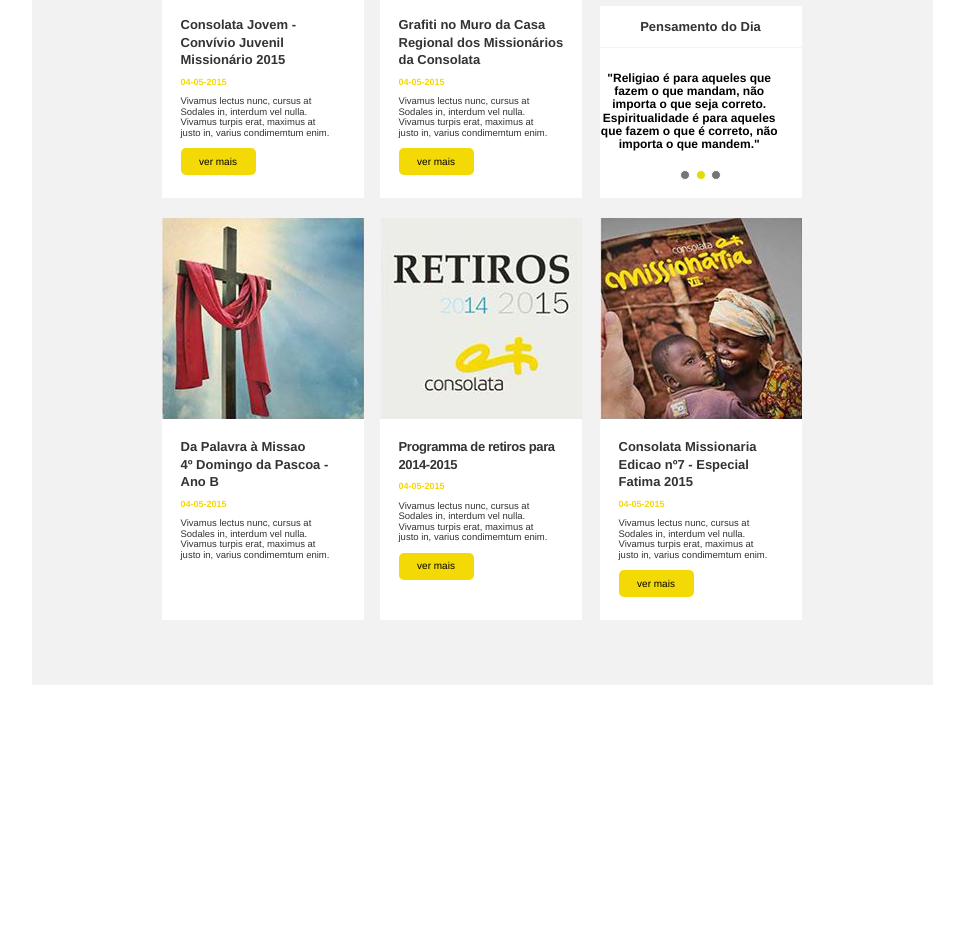
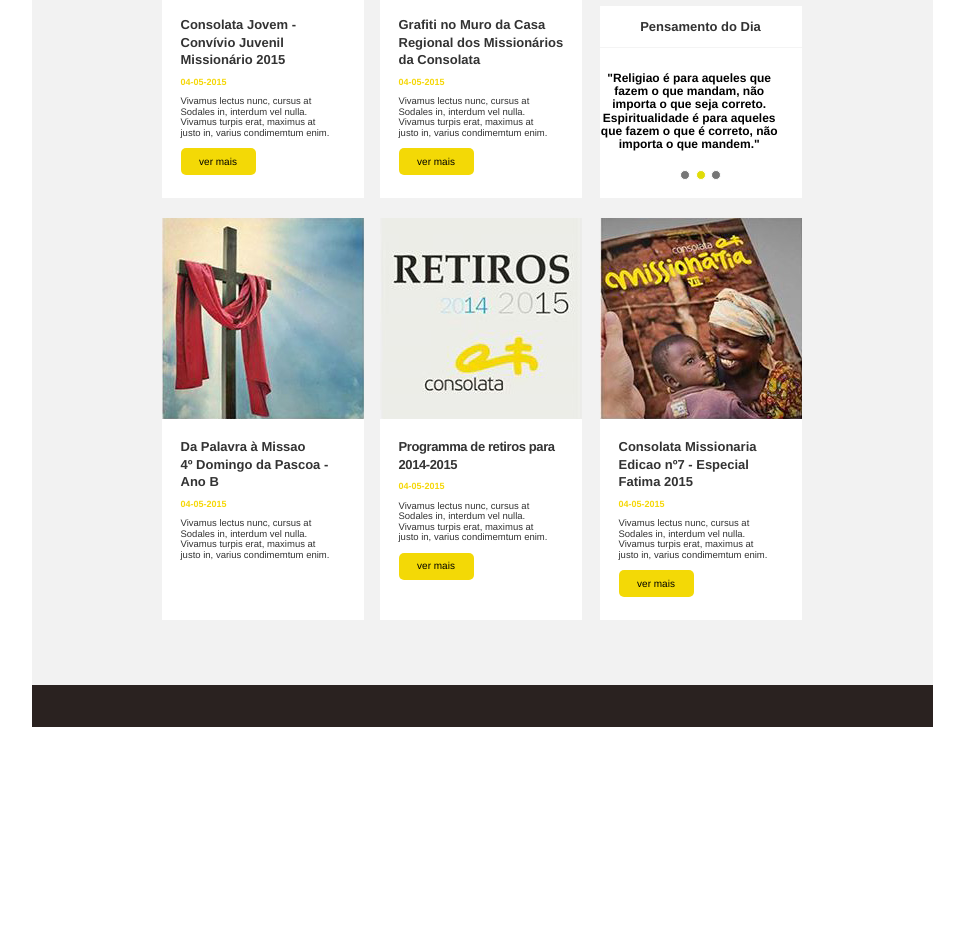
Before and after one commit to lehung151292/euro, a plain HTML site: page index.html in a window 1280 px wide. Shown: the part 585-1525 px from the top of the page, without its empty margins (158-1122 px from the left). Before the commit the page ends 1270 px from the top, so only its background shows below. Drawn offline with Linux system fonts and the light colour scheme.

Commit message:
update section 3

```diff
--- a/css/mycss.css
+++ b/css/mycss.css
@@ -110,3 +110,14 @@
 .carousel-indicators li {
 	background-color:#757575;
 }
+/* ----------------------------------------------------------- */
+#section-contact {
+	height: 255px;
+	width: 901px;
+	margin: 0 auto;
+}
+.contact-menu {
+	background-color: #2a2220;
+	height: 42px;
+	width: 901px;
+}
--- a/index.html
+++ b/index.html
@@ -213,6 +213,8 @@
 		</div>
 	</section>
 	<section id="section-contact">
+		<div class="contact-menu">
+		</div>
 	</section>
 	<script type="text/javascript" src="js/jquery.min.js"></script>
 	<script type="text/javascript" src="js/bootstrap.min.js"></script>
```
